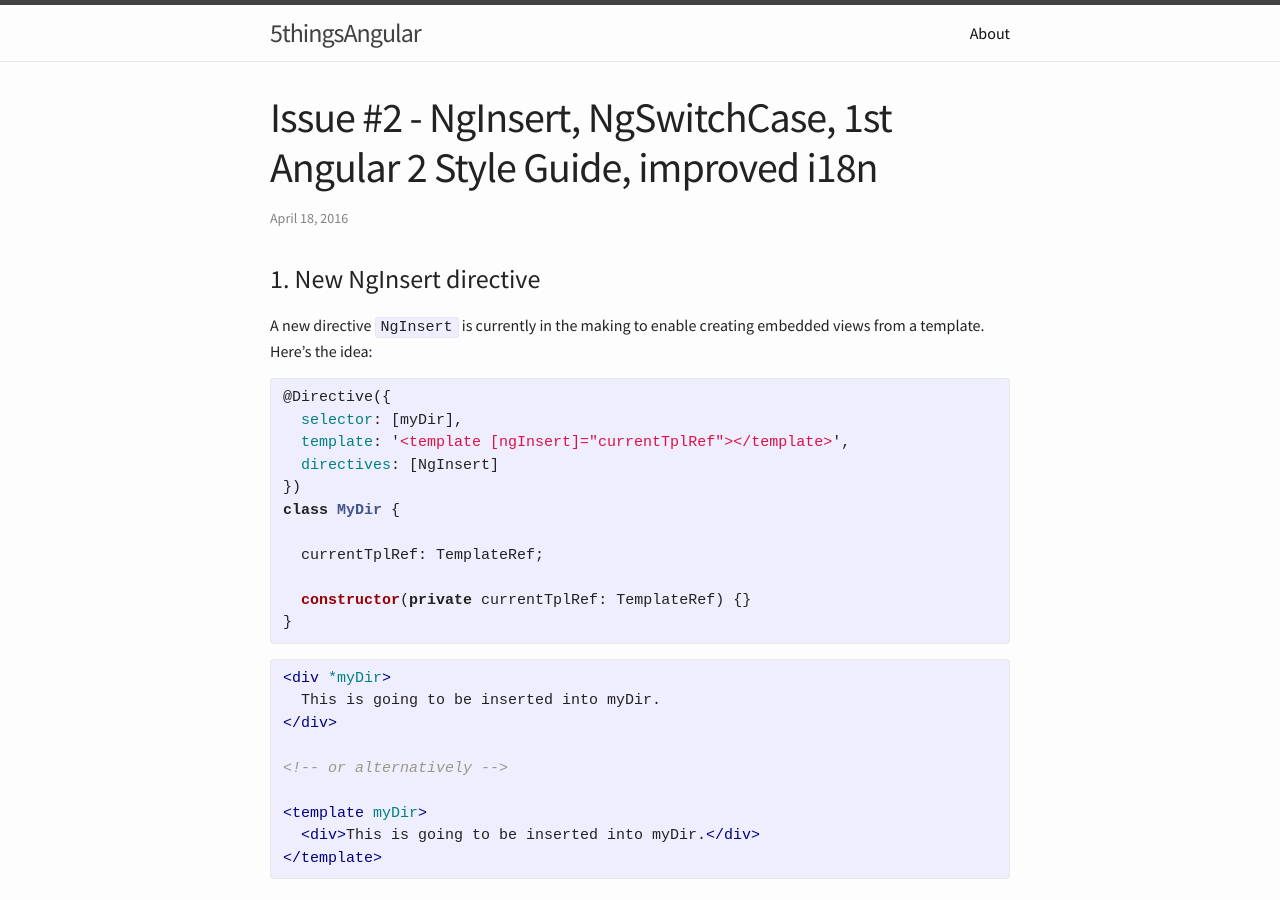
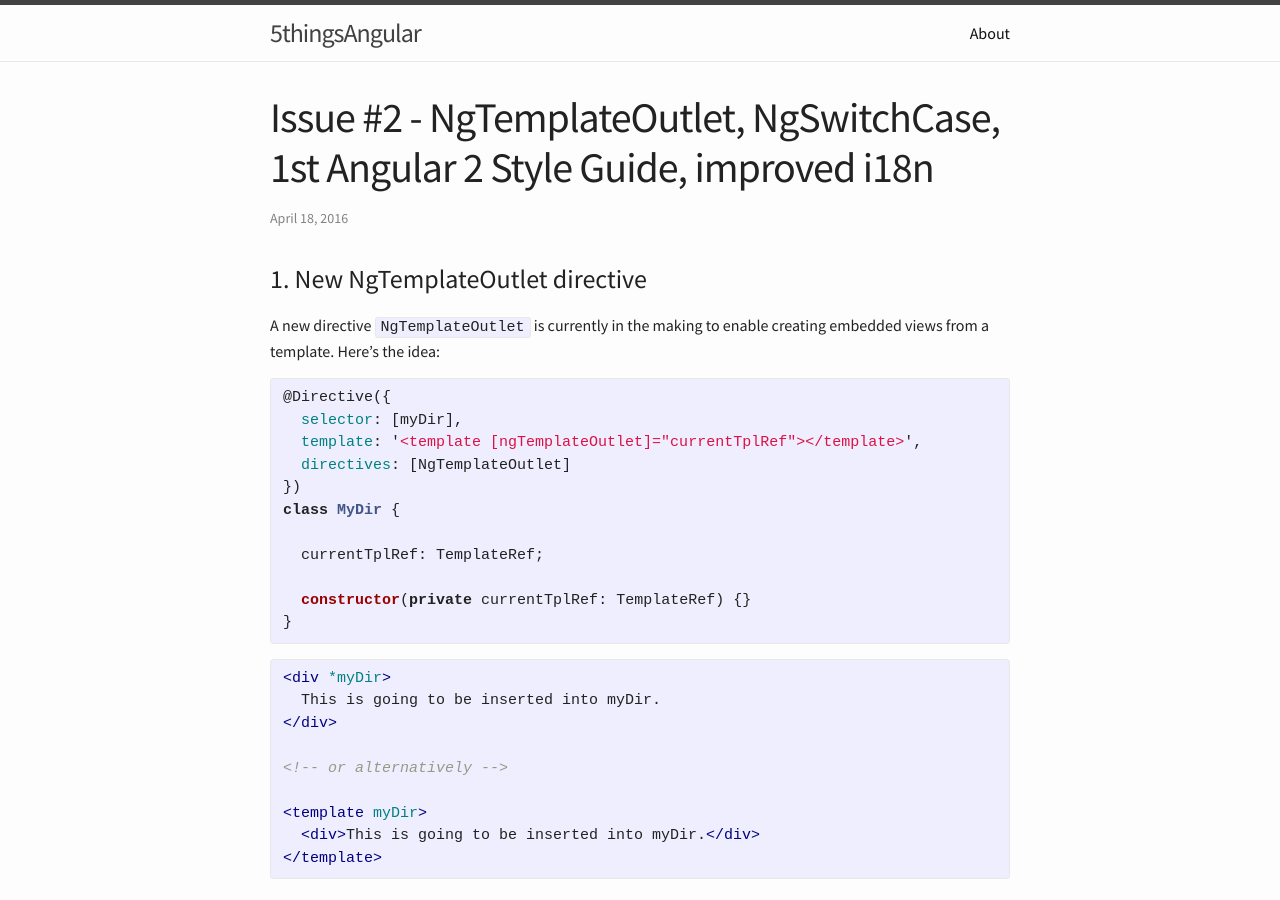
Before and after one commit to lacolaco/5thingsAngular.github.io, a Jekyll site: the page built from _posts/2016-04-18-issue-2.md, in a window 1280 px wide and 900 px high. Built offline with Jekyll 4.4.1, drawn with Linux system fonts in a browser that asks for light colours.

Commit message:
update issue 2

```diff
--- a/_posts/2016-04-18-issue-2.md
+++ b/_posts/2016-04-18-issue-2.md
@@ -1,18 +1,18 @@
 ---
 layout: post
-title:  "Issue #2 - NgInsert, NgSwitchCase, 1st Angular 2 Style Guide, improved i18n"
+title:  "Issue #2 - NgTemplateOutlet, NgSwitchCase, 1st Angular 2 Style Guide, improved i18n"
 date:   2016-04-18
 ---
 
-### 1. New NgInsert directive
+### 1. New NgTemplateOutlet directive
 
-A new directive `NgInsert` is currently in the making to enable creating embedded views from a template. Here's the idea:
+A new directive `NgTemplateOutlet` is currently in the making to enable creating embedded views from a template. Here's the idea:
 
 {% highlight js %}
 @Directive({
   selector: [myDir],
-  template: '<template [ngInsert]="currentTplRef"></template>',
-  directives: [NgInsert]
+  template: '<template [ngTemplateOutlet]="currentTplRef"></template>',
+  directives: [NgTemplateOutlet]
 })
 class MyDir {
 
```
